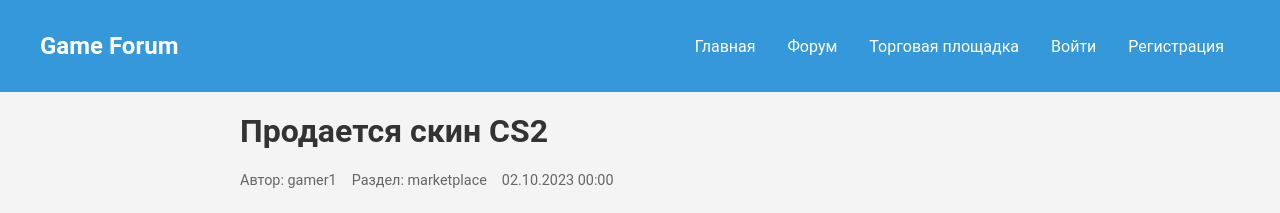
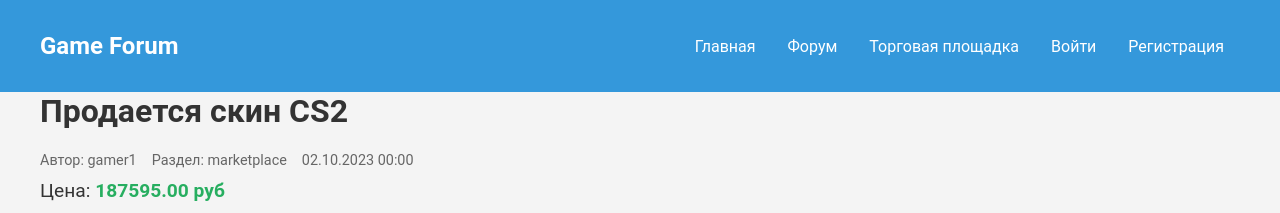
Before and after one commit to yandhi2018/TRPP_Project, a Flask app: page /post/2 in a window 1280 px wide. Shown: the top 213 px of the page. Run offline with Flask 3, Linux system fonts and the light colour scheme; data comes from the database, SQL or seed files in the repository; both versions use the stored data as it was after the commit.

Commit message:
Устранение ошибки, связанной с ценой

```diff
--- a/forum_app_good/templates/post_detail.html
+++ b/forum_app_good/templates/post_detail.html
@@ -3,7 +3,6 @@
 {% block title %}{{ post.title }} - Game Forum{% endblock %}
 
 {% block content %}
-<div class="post-container">
 <div class="post-header">
     <h1>{{ post.title }}</h1>
     <div class="post-meta">
@@ -11,8 +10,12 @@
         <span>Раздел: {{ post.section }}</span>
         <span>{{ post.created_at.strftime('%d.%m.%Y %H:%M') }}</span>
     </div>
+    {% if post.section == 'marketplace' and post.price %}
+    <div class="item-price">
+        Цена: <span class="price">{{ "%.2f"|format(post.price) }} руб</span>
     </div>
-
+    {% endif %}
+</div>
    <div class="post-content">
         {{ post.content|safe }}
     </div>
```
Also changed, not shown: forum_app_good/database.db. Lines whose indentation alone changed are shown as unchanged.
